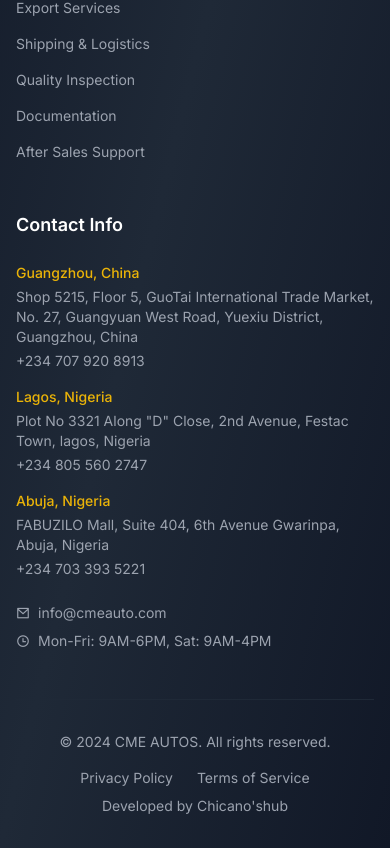
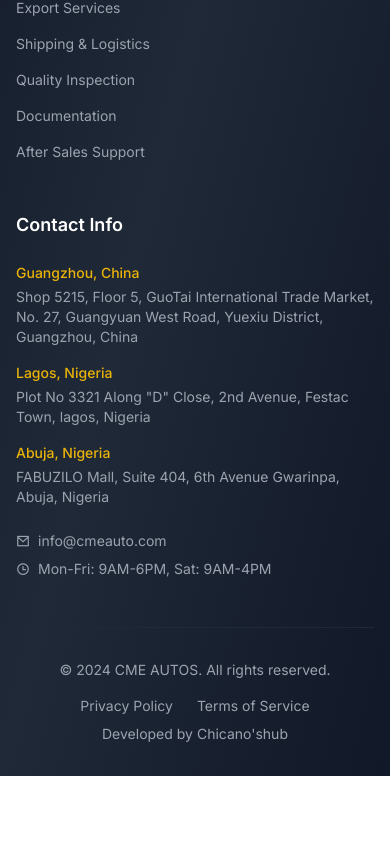
Before and after one commit to elinteerie/cmeautos, a React (Vite) app: page /faqs in a window 390 px wide. Shown: the part 3438-4286 px from the top of the page. After the commit the page ends 4214 px from the top, so only its background shows below. Built offline with nearby package versions, Linux system fonts and the light colour scheme.

Commit message:
Phone numbers commented on

```diff
--- a/src/components/feature/Footer.tsx
+++ b/src/components/feature/Footer.tsx
@@ -23,27 +23,27 @@
     {
       city: 'Guangzhou, China',
       address: 'Shop 5215, Floor 5, GuoTai International Trade Market, No. 27, Guangyuan West Road, Yuexiu District, Guangzhou, China',
-      phone: '+234 707 920 8913',
+      // phone: '+234 707 920 8913',
     },
     {
       city: 'Lagos, Nigeria',
       address: 'Plot No 3321 Along "D" Close, 2nd Avenue, Festac Town, lagos, Nigeria',
-      phone: '+234 805 560 2747',
+      // phone: '+234 805 560 2747',
     },
     {
       city: 'Abuja, Nigeria',
       address: 'FABUZILO Mall, Suite 404, 6th Avenue Gwarinpa, Abuja, Nigeria',
-      phone: '+234 703 393 5221',
+      // phone: '+234 703 393 5221',
     },
     {
       city: 'Onitsha, Anambra',
       address: 'No. 17 ILODIBE service road AWADA, MCC junction, Upper Iweka, Onitsha, Anambra, Nigeria',
-      phone: '+234 803 XXX XXXX',
+      // phone: '+234 803 XXX XXXX',
     },
     {
       city: 'Nnewi',
       address: 'No.1 shop at Innoson Plaza, Nnewi roundabout, Nnewi, Anambra, Nigeria',
-      phone: '+234 803 XXX XXXX',
+      // phone: '+234 803 XXX XXXX',
     },
   ];
 
```
